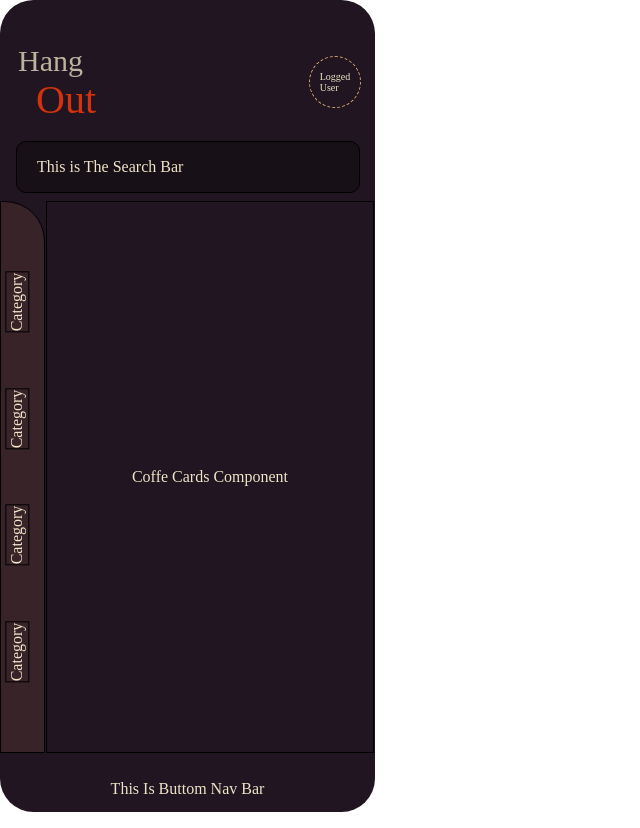
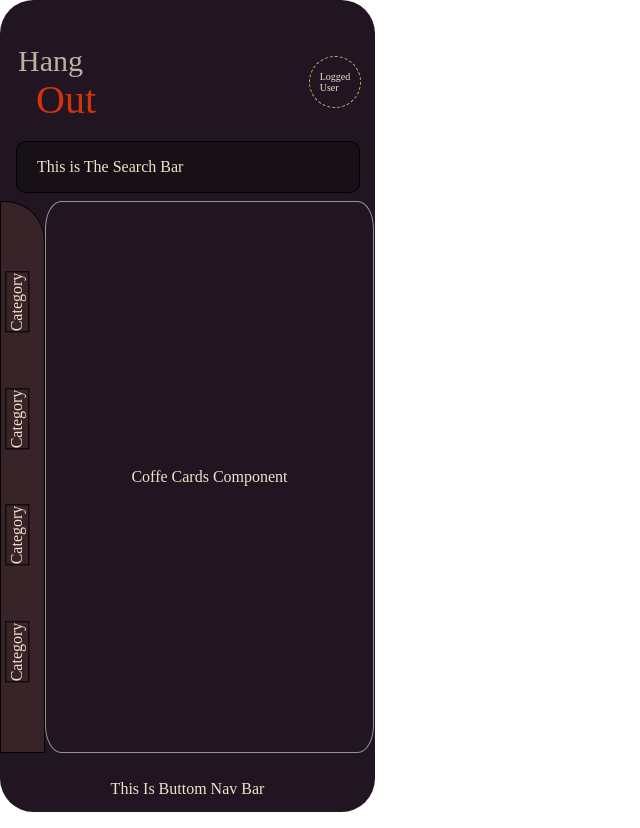
Before and after one commit to HangOutYL/HangOut, a React (Create React App) app: page / in a window 1280 px wide. Shown: the whole page, without its empty margins (0-640 px from the left). Built offline with nearby package versions, Linux system fonts and the light colour scheme; a web font is replaced by a local one.

Commit message:
Coffe Cards Border Display

```diff
--- a/src/components/Home/home.css
+++ b/src/components/Home/home.css
@@ -143,11 +143,12 @@
   justify-content: center;
   align-items: center;
   position: absolute;
-  width: 326px;
+  width: 327px;
   height: 550px;
-  left: 46px;
+  left: 45px;
   top: 201px;
-  border: 1px solid #000000;
+  border: 1px solid #d8d2d2a8;
+  border-radius: 5%;
 }
 
 /* Bottom Nav Bar */
```
